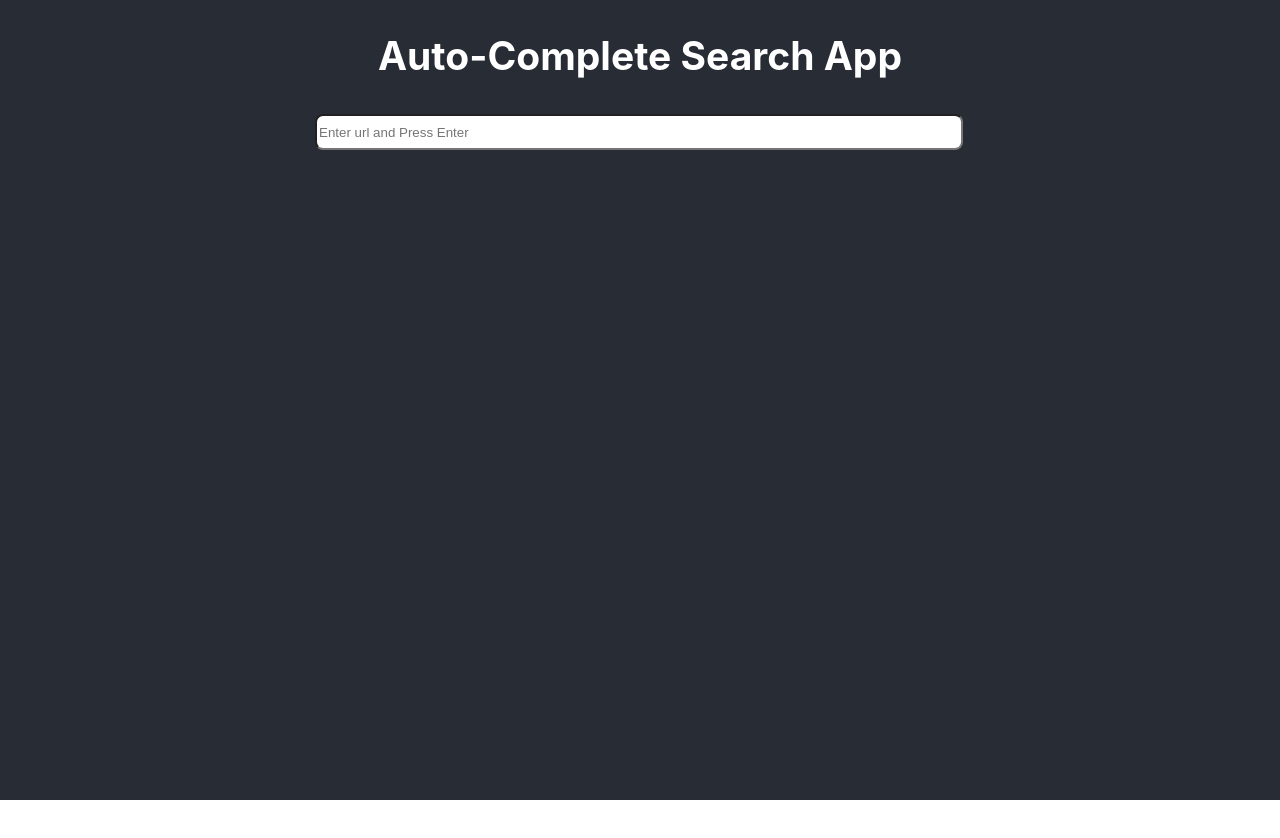
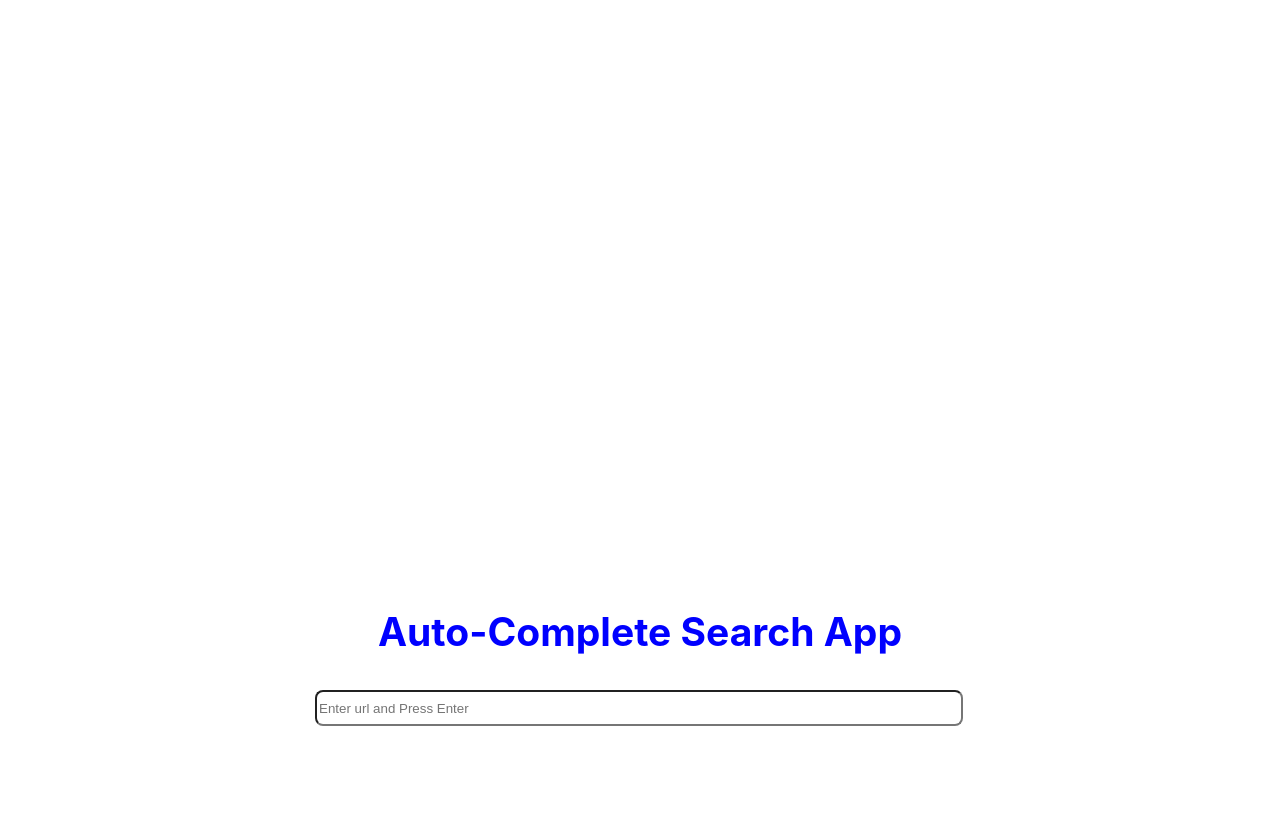
Before and after one commit to mishs/React-app_auto-search_url, a React (Create React App) app: page / in a window 1280 px wide. Shown: the top 838 px of the page. Before the commit the page ends 800 px from the top, so only its background shows below. Built offline with nearby package versions, Linux system fonts and the light colour scheme.

Commit message:
Styles pages and removes unwanted styling

```diff
--- a/src/components/App/App.css
+++ b/src/components/App/App.css
@@ -2,24 +2,12 @@
   text-align: center;
 }
 
-.App-logo {
-  height: 40vmin;
-}
-
 .App-header {
-  background-color: #282c34;
   min-height: 100vh;
   display: flex;
   flex-direction: column;
   align-items: center;
+  margin-top: 45%;
   font-size: calc(10px + 2vmin);
-  color: white;
+  color: blue;
 }
-
-.App-link {
-  color: #09d3ac;
-}
-
-p {
-   margin-top: 100px;
-}
```
